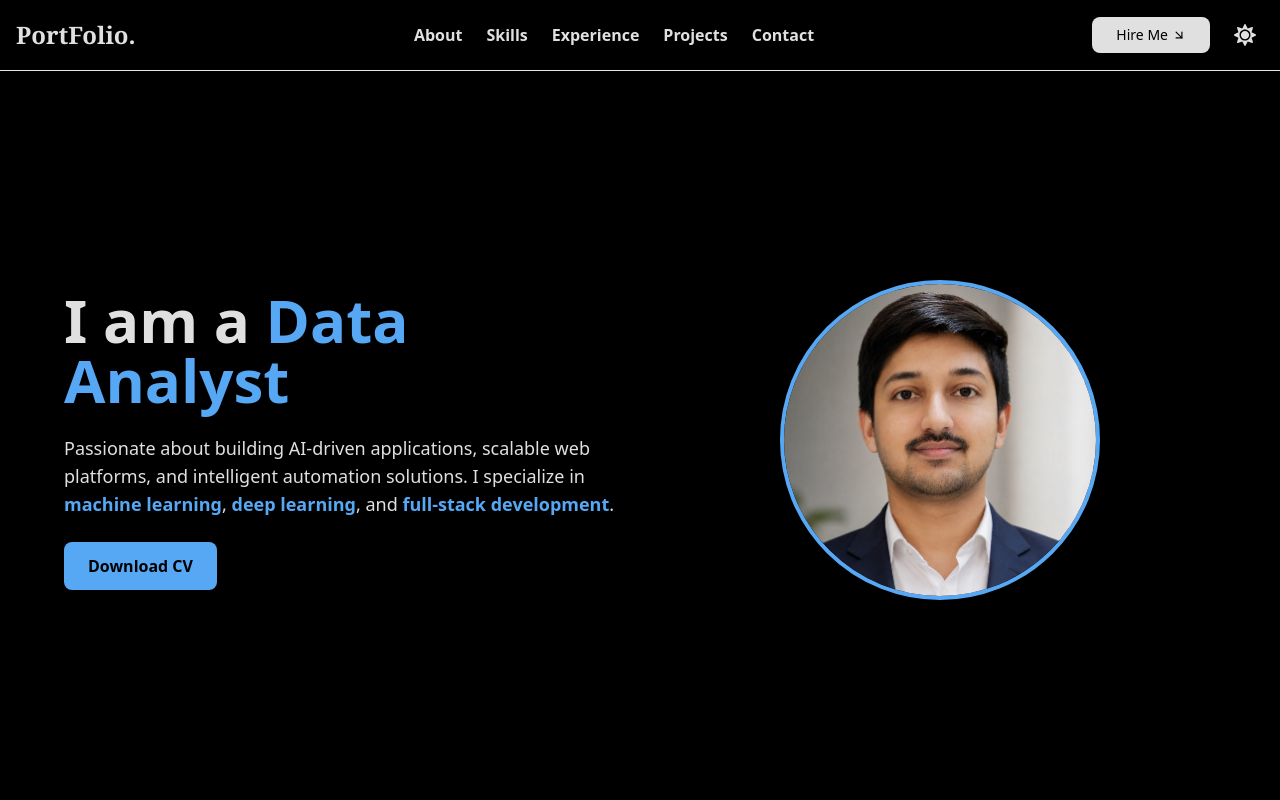
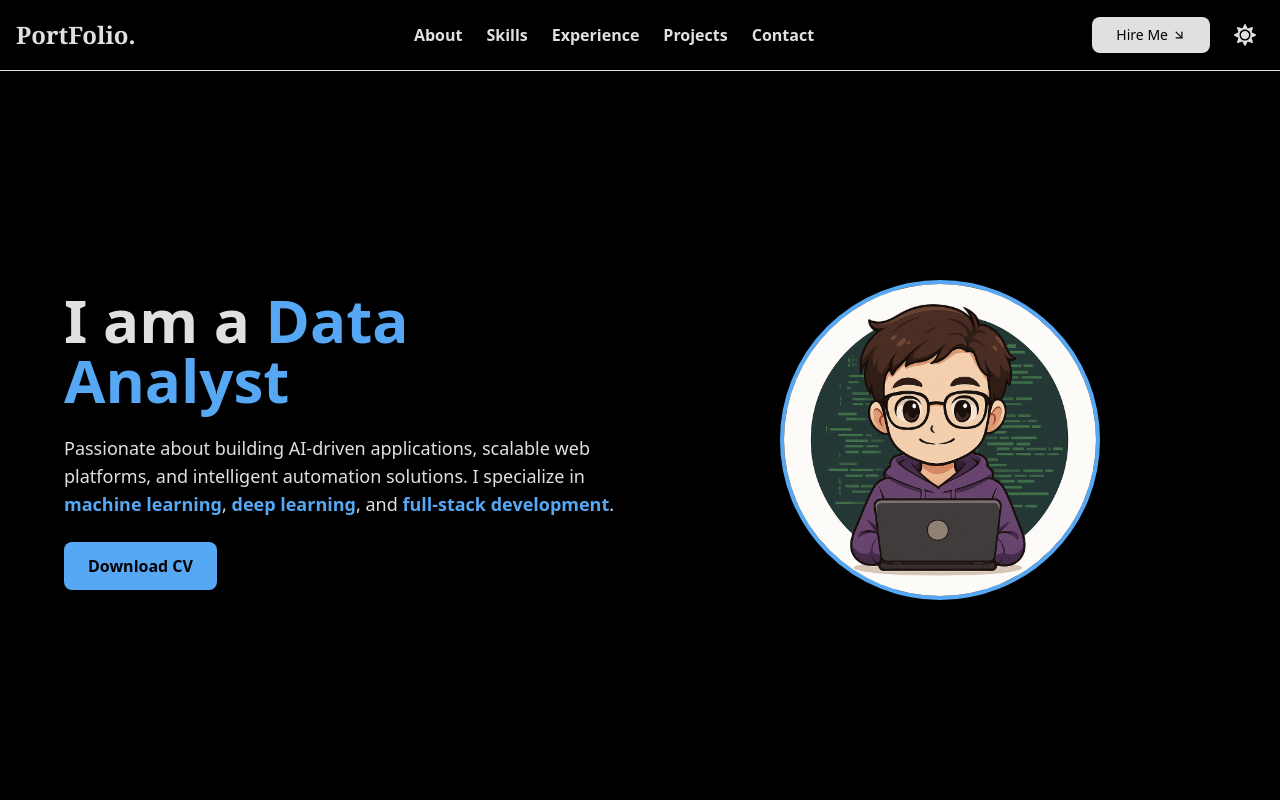
Before and after one commit to developer-25/Portfolio, a React (Vite) app: page / in a window 1280 px wide. Shown: the top 800 px of the page. Built offline with nearby package versions, Linux system fonts and the light colour scheme.

Commit message:
photo wrong

```diff
--- a/src/components/Hero/Hero.jsx
+++ b/src/components/Hero/Hero.jsx
@@ -71,7 +71,7 @@ const Hero = ({ darkMode }) => {
         {/* Right Content (Image) */}
         <div className="flex justify-center flex-1">
           <motion.img
-            src="/kalash photo.jpeg"
+            src="/ChatGPT Image Apr 30, 2025, 11_21_25 PM.png"
             alt="Profile"
             className="w-48 sm:w-56 md:w-64 lg:w-80 rounded-full border-4 shadow-lg
             transition-all duration-300
```
